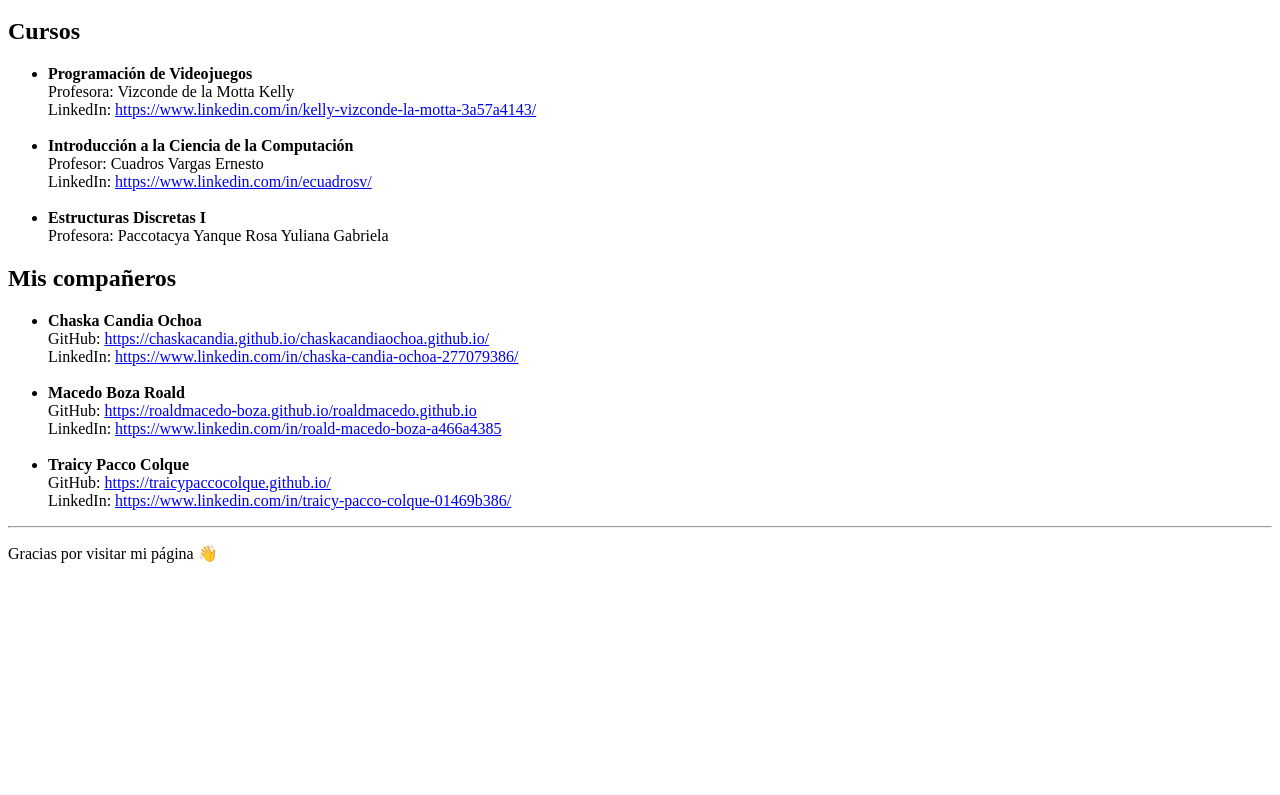
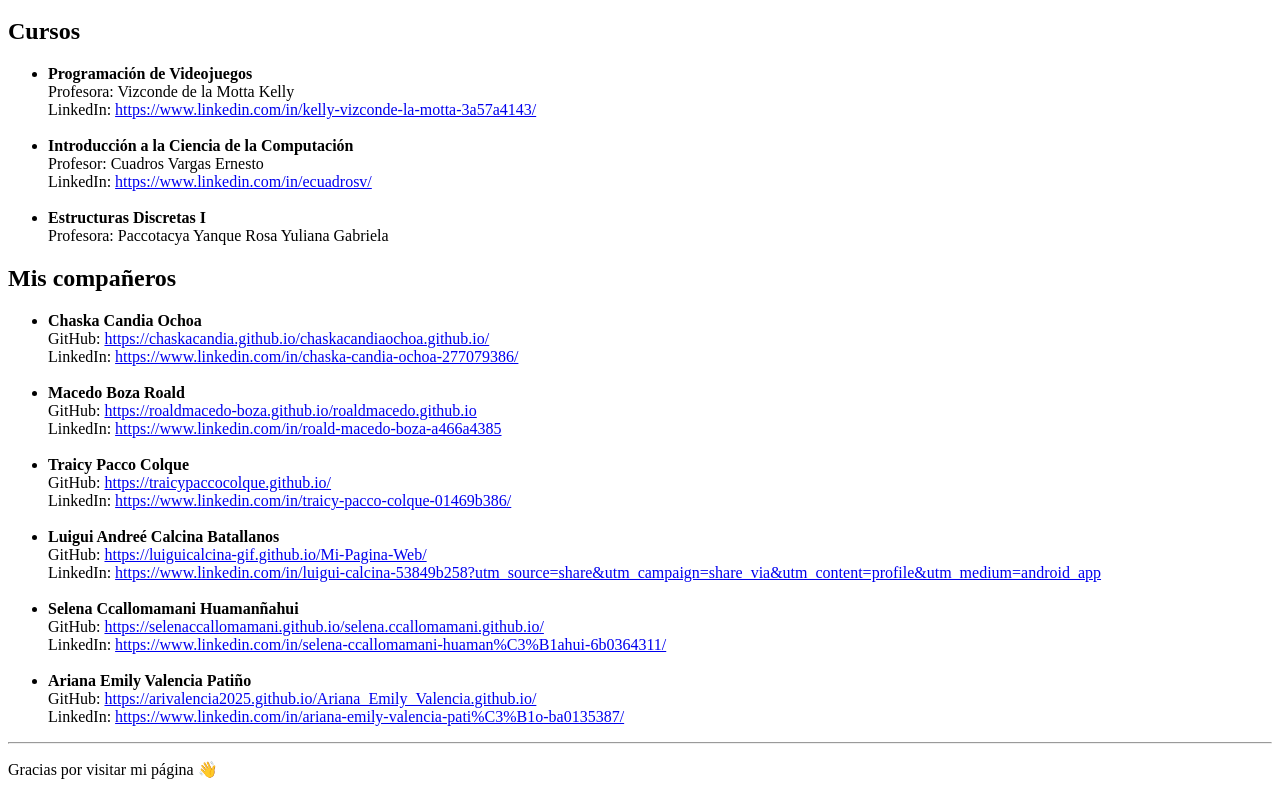
Before and after one commit to BDRamosPeralta/brunodayerramosperalta.io, a plain HTML site: page index.html in a window 1280 px wide. Shown: the part 754-1549 px from the top of the page. Before the commit the page ends 1333 px from the top, so only its background shows below. Drawn offline with Linux system fonts and the light colour scheme.

Commit message:
Update index.html

```diff
--- a/index.html
+++ b/index.html
@@ -76,6 +76,24 @@
       GitHub: <a href="https://traicypaccocolque.github.io/" target="_blank">https://traicypaccocolque.github.io/</a><br>
       LinkedIn: <a href="https://www.linkedin.com/in/traicy-pacco-colque-01469b386/" target="_blank">https://www.linkedin.com/in/traicy-pacco-colque-01469b386/</a>
     </li>
+    <br>
+    <li>
+      <strong>Luigui Andreé Calcina Batallanos </strong><br>
+      GitHub: <a href="https://luiguicalcina-gif.github.io/Mi-Pagina-Web/" target="_blank">https://luiguicalcina-gif.github.io/Mi-Pagina-Web/</a><br>
+      LinkedIn: <a href="https://www.linkedin.com/in/luigui-calcina-53849b258?utm_source=share&utm_campaign=share_via&utm_content=profile&utm_medium=android_app" target="_blank">https://www.linkedin.com/in/luigui-calcina-53849b258?utm_source=share&utm_campaign=share_via&utm_content=profile&utm_medium=android_app</a>
+    </li>
+    <br>
+    <li>
+      <strong>Selena Ccallomamani Huamanñahui </strong><br>
+      GitHub: <a href="https://selenaccallomamani.github.io/selena.ccallomamani.github.io/" target="_blank">https://selenaccallomamani.github.io/selena.ccallomamani.github.io/</a><br>
+      LinkedIn: <a href="https://www.linkedin.com/in/selena-ccallomamani-huaman%C3%B1ahui-6b0364311/" target="_blank">https://www.linkedin.com/in/selena-ccallomamani-huaman%C3%B1ahui-6b0364311/</a>
+    </li>
+    <br>
+    <li>
+      <strong>Ariana Emily Valencia Patiño </strong><br>
+      GitHub: <a href="https://arivalencia2025.github.io/Ariana_Emily_Valencia.github.io/" target="_blank">https://arivalencia2025.github.io/Ariana_Emily_Valencia.github.io/</a><br>
+      LinkedIn: <a href="https://www.linkedin.com/in/ariana-emily-valencia-pati%C3%B1o-ba0135387/" target="_blank">https://www.linkedin.com/in/ariana-emily-valencia-pati%C3%B1o-ba0135387/</a>
+    </li>
   </ul>
 
   <hr>
```
